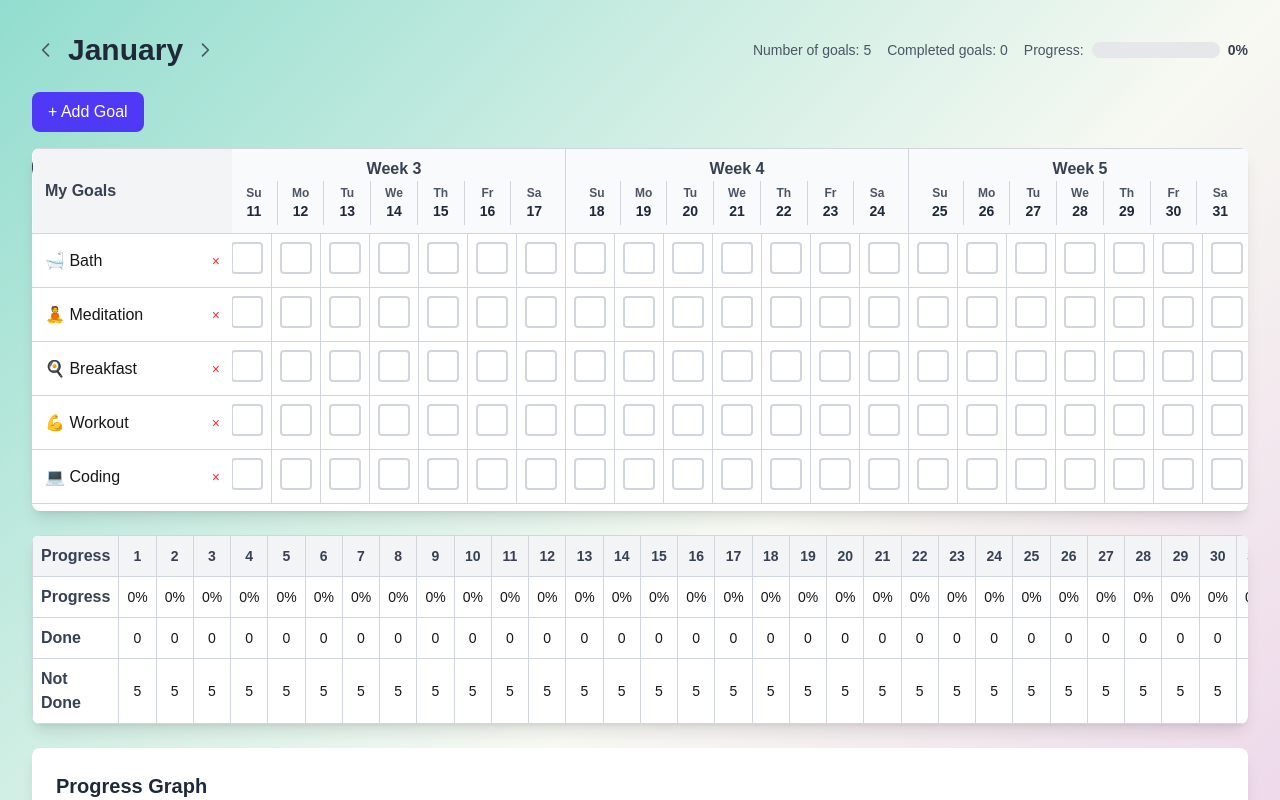
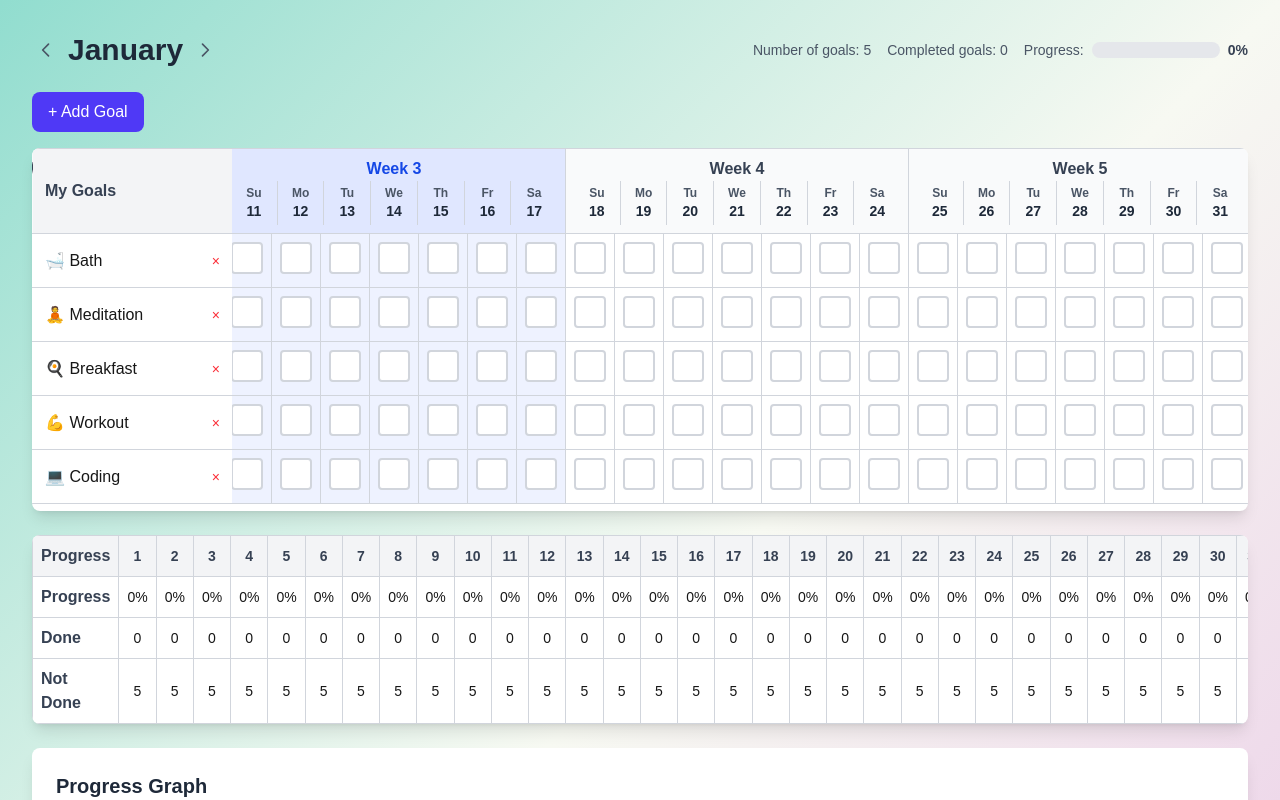
Before and after one commit to trackmyday/trackmyday.github.io, a Next.js app: page /goals in a window 1280 px wide. Shown: the top 800 px of the page. Built offline with nearby package versions, Linux system fonts and the light colour scheme.

Commit message:
highlight current week

```diff
--- a/app/goals/HabitTracker.tsx
+++ b/app/goals/HabitTracker.tsx
@@ -232,6 +232,16 @@ export default function HabitTracker() {
   const totalCompleted = getTotalCompleted();
   const overallProgress = getOverallProgress();
 
+  const isCurrentWeek = (weekIndex: number) => {
+    const today = new Date();
+    if (currentMonth.getMonth() !== today.getMonth() || currentMonth.getFullYear() !== today.getFullYear()) {
+      return false;
+    }
+    const { startingDayOfWeek } = getDaysInMonth(currentMonth);
+    const currentWeekIndex = Math.floor((startingDayOfWeek + today.getDate() - 1) / 7);
+    return weekIndex === currentWeekIndex;
+  };
+
   return (
     // <div className="min-h-screen bg-gray-50 p-4 md:p-8">
     <div className="min-h-screen bg-gray-50 p-4 md:p-8 bg-gradient-to-br from-[#91ddcf] via-[#f7f9f2] to-[#e8c5e5]">
@@ -333,8 +343,8 @@ export default function HabitTracker() {
                       My Goals
                     </th>
                     {weeks.map((week, weekIndex) => (
-                      <th key={weekIndex} id={`week-header-${weekIndex}`} colSpan={week.length} className="border border-gray-300 p-2 text-center bg-gray-50">
-                        <div className="font-semibold text-gray-700">Week {weekIndex + 1}</div>
+                      <th key={weekIndex} id={`week-header-${weekIndex}`} colSpan={week.length} className={`border border-gray-300 p-2 text-center ${isCurrentWeek(weekIndex) ? 'bg-indigo-100 font-bold' : 'bg-gray-50'}`}>
+                        <div className={`font-semibold ${isCurrentWeek(weekIndex) ? 'text-blue-700' : 'text-gray-700'}`}>Week {weekIndex + 1}</div>
                         <div className="flex">
                           {week.map((day, dayIndex) => (
                             <div key={dayIndex} className="flex-1 border-l border-gray-300 first:border-l-0 p-1">
@@ -373,7 +383,7 @@ export default function HabitTracker() {
                           {week.map((day, dayIndex) => (
                             <td
                               key={dayIndex}
-                              className="border border-gray-300 p-2 text-center"
+                              className={`border border-gray-300 p-2 text-center ${isCurrentWeek(weekIndex) ? 'bg-indigo-50' : ''}`}
                             >
                               {day ? (
                                 <button
```
